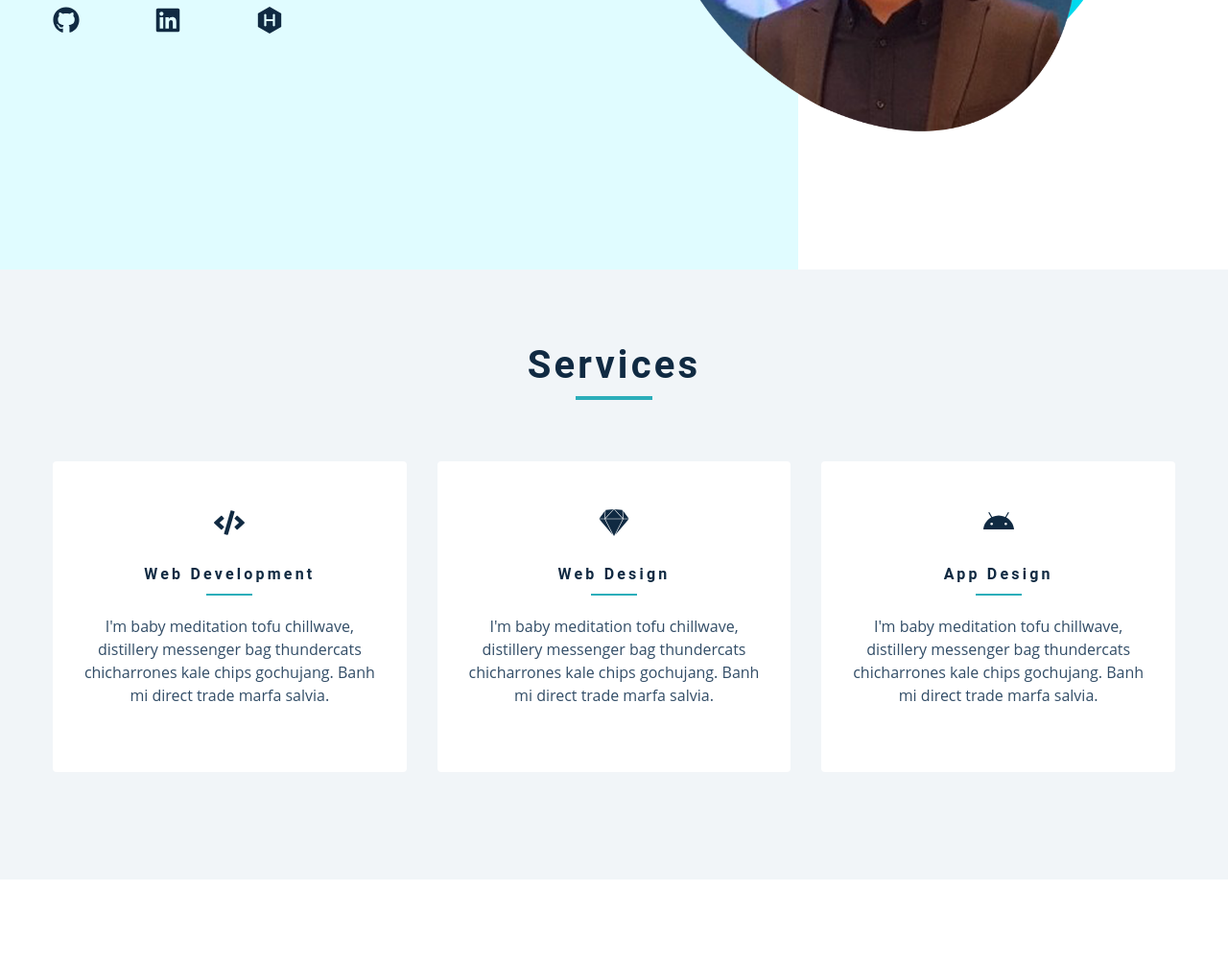
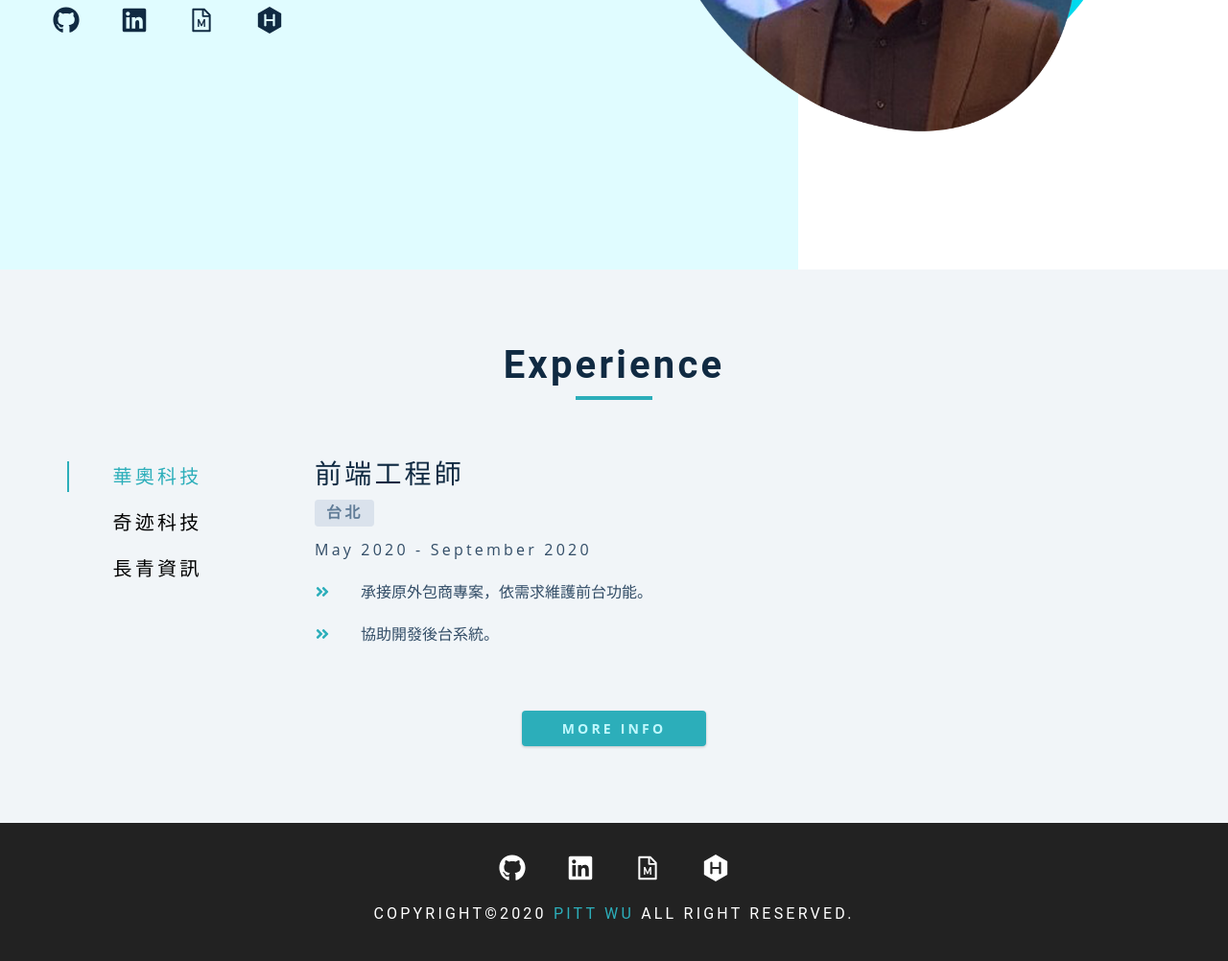
Before and after one commit to wuzhe0912/portfolio-app-gatsby, a Gatsby site: page / in a window 1280 px wide. Shown: the part 519-1521 px from the top of the page at 96% size. Before the commit the page ends 1436 px from the top, so only its background shows below. Built offline with nearby package versions, Linux system fonts and the light colour scheme; Gatsby itself is replaced by a stand-in of ours.

Commit message:
[feat]：add experience

```diff
--- a/gatsby-config.js
+++ b/gatsby-config.js
@@ -14,10 +14,6 @@ module.exports = {
     siteUrl: "https://testing-strapi-gatsby-build.netlify.app",
   },
   plugins: [
-    `gatsby-transformer-sharp`,
-    `gatsby-plugin-sharp`,
-    `gatsby-plugin-react-helmet`,
-    `gatsby-plugin-sitemap`,
     {
       resolve: `gatsby-source-filesystem`,
       options: {
@@ -30,13 +26,17 @@ module.exports = {
       options: {
         apiURL: `http://localhost:1337`,
         queryLimit: 1000, // Default to 100
-        //   contentTypes : `jobs`, `projects`, `blogs`,
-        //   singleType : `about`
-        //  ONLY ADD TO ARRAY IF YOU HAVE DATA IN STRAPI !!!!
-        contentTypes: [],
-        singleTypes: [],
+        contentTypes: [`jobs`],
+        // contentTypes: [`jobs`, `projects`, `blogs`, ],
+        // singleTypes: [`about`],
       },
     },
+    // `gatsby-transformer-json`,
+    // `gatsby-plugin-emotion`,
+    `gatsby-plugin-sharp`,
+    `gatsby-transformer-sharp`,
+    `gatsby-plugin-react-helmet`,
+    `gatsby-plugin-sitemap`,
     // {
     //   resolve: `gatsby-plugin-prefetch-google-fonts`,
     //   options: {
--- a/package.json
+++ b/package.json
@@ -21,7 +21,7 @@
     "gatsby-plugin-sharp": "^2.6.0",
     "gatsby-plugin-sitemap": "^2.4.2",
     "gatsby-source-filesystem": "^2.3.0",
-    "gatsby-source-strapi": "0.0.12",
+    "gatsby-source-strapi": "^0.0.12",
     "gatsby-transformer-sharp": "^2.5.0",
     "react": "^16.12.0",
     "react-dom": "^16.12.0",
--- a/src/components/Footer.js
+++ b/src/components/Footer.js
@@ -1,8 +1,16 @@
 import React from "react"
-// import SocialLinks from "../constants/socialLinks"
+import SocialLinks from "../constants/socialLinks"
 
 const Footer = () => {
-  return <h2>footer component</h2>
+  return <footer className="footer">
+    <div>
+      <SocialLinks styleClass="footer-links"></SocialLinks>
+      <h4>
+        Copyright&copy;{new Date().getFullYear()}
+        <span> Pitt Wu </span>all right reserved.
+      </h4>
+    </div>
+  </footer>
 }
 
 export default Footer
--- a/src/components/Jobs.js
+++ b/src/components/Jobs.js
@@ -1,11 +1,49 @@
 import React from "react"
-// import Title from "./Title"
-// import { FaAngleDoubleRight } from "react-icons/fa"
+import Title from "./Title"
+import { FaAngleDoubleRight } from "react-icons/fa"
+import { Link } from "gatsby"
+import experience from "../constants/experience"
 // import { graphql, useStaticQuery } from "gatsby"
-// import { Link } from "gatsby"
 
 const Jobs = () => {
-  return <h2>jobs component</h2>
+  const [value, setValue] = React.useState(0);
+  const list = experience;
+  const { position, location, date, desc } = list[value];
+
+  return <section className="section jobs bg-grey">
+    <Title title="experience" />
+    <div className="jobs-center">
+      {/* btn wrap */}
+      <div className="btn-container">
+        {list.map((node, index) => {
+          return <button
+                    key={node.id}
+                    onClick={() => setValue(index)}
+                    className={`job-btn ${index === value && 'active-btn'}`}
+                  >
+            {node.company}
+          </button>
+        })}
+      </div>
+      {/* info */}
+      <article className="job-info">
+        <h3>{position}</h3>
+        <h4>{location}</h4>
+        <p className="job-date">{date}</p>
+        {
+          desc.map((node) => {
+            return <div key={node.textId} className="job-desc">
+              <FaAngleDoubleRight className="job-icon" />
+              <p>{node.text}</p>
+            </div>
+          })
+        }
+      </article>
+    </div>
+    <Link to="/about" className="btn center-btn">
+      More Info
+    </Link>
+  </section>
 }
 
 export default Jobs
--- a/src/components/Layout.js
+++ b/src/components/Layout.js
@@ -1,14 +1,21 @@
 import React from "react"
+import Navbar from "./Navbar"
+import Sidebar from "./Sidebar"
+import Footer from "./Footer"
+// styles
 import "../css/main.css"
-import Navbar from "./Navbar"
-// import Sidebar from "./Sidebar"
-// import Footer from "./Footer"
 
 const Layout = ({ children }) => {
+  const [ isOpen, setIsOpen ] = React.useState(false);
+  const toggleBtn = () => {
+    setIsOpen(!isOpen);
+  };
   return (
     <div>
-      <Navbar></Navbar>
+      <Navbar toggleBtn={toggleBtn} />
+      <Sidebar isOpen={isOpen} toggleBtn={toggleBtn} />
       { children }
+      <Footer />
     </div>
   )
 }
--- a/src/components/Navbar.js
+++ b/src/components/Navbar.js
@@ -3,12 +3,12 @@ import logo from "../assets/logo.svg"
 import { FaAlignRight } from "react-icons/fa"
 import PageLinks from "../constants/links"
 
-const Navbar = () => {
+const Navbar = ({toggleBtn}) => {
   return <nav className="navbar">
     <div className="nav-center">
       <div className="nav-header">
         <img className="nav-logo" src={logo} alt="logo" />
-        <button type="button" className="toggle-btn">
+        <button type="button" className="toggle-btn" onClick={toggleBtn}>
           <FaAlignRight></FaAlignRight>
         </button>
       </div>
--- a/src/components/Sidebar.js
+++ b/src/components/Sidebar.js
@@ -1,10 +1,18 @@
 import React from "react"
-// import Links from "../constants/links"
-// import SocialLinks from "../constants/socialLinks"
-// import { FaTimes } from "react-icons/fa"
+import Links from "../constants/links"
+import SocialLinks from "../constants/socialLinks"
+import { FaTimes } from "react-icons/fa"
 
-const Sidebar = () => {
-  return <h2>sidebar component</h2>
+const Sidebar = ({isOpen, toggleBtn}) => {
+  return <aside className={`sidebar ${isOpen ? 'show-sidebar' : ''}`}>
+    <button className="close-btn" onClick={toggleBtn}>
+      <FaTimes />
+    </button>
+    <div className="side-container">
+      <Links styleClass={`${isOpen ? 'sidebar-links' : ''}`} />
+      <SocialLinks styleClass={`${isOpen ? 'sidebar-icons' : ''}`} />
+    </div>
+  </aside>
 }
 
 export default Sidebar
--- /dev/null
+++ b/src/constants/experience.js
@@ -0,0 +1,67 @@
+// import React from "react"
+
+export default [
+  {
+    id: 0,
+    company: '華奧科技',
+    position: '前端工程師',
+    location: '台北',
+    date: 'May 2020 - September 2020',
+    desc: [
+      {
+        textId: 20,
+        text: '承接原外包商專案，依需求維護前台功能。',
+      },
+      {
+        textId: 21,
+        text: '協助開發後台系統。',
+      }
+    ]
+  },
+  {
+    id: 1,
+    company: '奇迹科技',
+    position: '前端工程師',
+    location: '台中',
+    date: 'July 2018 - February 2020',
+    desc: [
+      {
+        textId: 16,
+        text: '承前公司拆分之子公司，部門團隊不變，新公司方針廢棄既有 RWD 專案，移往外包公司，並提出以 Web App 為 Layout 進行開發，開始參與該專案。',
+      },
+      {
+        textId: 17,
+        text: '依需求需搭建前後台系統，團隊分工被分配至前台。主要負責實作功能包含，充值流程、相關遊戲下注紀錄、資金流動明細記錄。前台專案因不採用 UI Framework，均使用手刻 Flexbox。',
+      },
+      {
+        textId: 18,
+        text: '營運方要求加開電腦版專案，協助移植手機版功能至電腦版，並和資深同事合作開發維護雙邊專案。',
+      },
+      {
+        textId: 19,
+        text: '專案需求持續擴增，既有的雙專案再拆分為四專案，除開發上應對兩個後端 team，並協助新進同事參與專案開發，原資深同事升任主管，個人則接手專案負責，開始與主管輪流值班 oncall。導入多語系功能，並介接大量遊戲商 API。',
+      }
+    ]
+  },
+  {
+    id: 2,
+    company: '長青資訊',
+    position: '前端工程師',
+    location: '台中',
+    date: 'September 2017 - June 2018',
+    desc: [
+      {
+        textId: 13,
+        text: '入職，並協助既有專案進行小範圍樣式破版修正，實作維護網站(靜態頁面)。',
+      },
+      {
+        textId: 14,
+        text: '公司開立新專案，搭建中型推廣網站(靜態為主，介接少量API)，並依需求實作功能。',
+      },
+      {
+        textId: 15,
+        text: '承前述，團隊開發新型專案，獨立接手維護專案，依營運方需求，實作功能開發&版本更替。',
+      }
+    ]
+  },
+]
--- a/src/constants/links.js
+++ b/src/constants/links.js
@@ -13,19 +13,19 @@ const data = [
   },
   {
     id: 3,
-    text: "blog",
-    url: "/blog/",
-  },
-  {
-    id: 4,
     text: "about",
     url: "/about/",
   },
   {
-    id: 5,
-    text: "contact",
-    url: "/contact/",
+    id: 4,
+    text: "docsify",
+    url: "/blog/",
   },
+  // {
+  //   id: 5,
+  //   text: "contact",
+  //   url: "/contact/",
+  // },
 ]
 
 const tempLinks = data.map(link => {
--- a/src/constants/services.js
+++ b/src/constants/services.js
@@ -1,5 +1,6 @@
 import React from "react"
 import { FaCode, FaSketch, FaAndroid } from "react-icons/fa"
+
 export default [
   {
     id: 1,
--- a/src/constants/socialLinks.js
+++ b/src/constants/socialLinks.js
@@ -5,6 +5,7 @@ import {
   // FaFacebookSquare,
 } from "react-icons/fa"
 import { SiHexo } from "react-icons/si"
+import { AiOutlineFileMarkdown } from "react-icons/ai"
 
 const data = [
   {
@@ -15,10 +16,15 @@ const data = [
   {
     id: 2,
     icon: <FaLinkedin className="social-icon"></FaLinkedin>,
-    url: "https://www.twitter.com",
+    url: "",
   },
   {
     id: 3,
+    icon: <AiOutlineFileMarkdown className="social-icon"></AiOutlineFileMarkdown>,
+    url: "",
+  },
+  {
+    id: 4,
     icon: <SiHexo className="social-icon"></SiHexo>,
     url: "https://pittwu-blog.netlify.app/",
   },
--- a/src/pages/index.js
+++ b/src/pages/index.js
@@ -2,15 +2,16 @@ import React from "react"
 // import { graphql } from "gatsby"
 import Layout from "../components/Layout"
 import Hero from "../components/Hero"
-import Services from "../components/Services"
-// import Jobs from "../components/Jobs"
+// import Services from "../components/Services"
+import Jobs from "../components/Jobs"
 // import Projects from "../components/Projects"
 // import Blogs from "../components/Blogs"
 
 export default () => {
   return  <Layout>
-    <Hero></Hero>
-    <Services></Services>
+    <Hero />
+    {/* <Services /> */}
+    <Jobs />
   </Layout>
 }
 // ...GatsbyImageSharpFluid
```
Also changed, not shown: src/pages/404.js (+10 -4 lines), src/css/animation.css (added), 1 other file.
